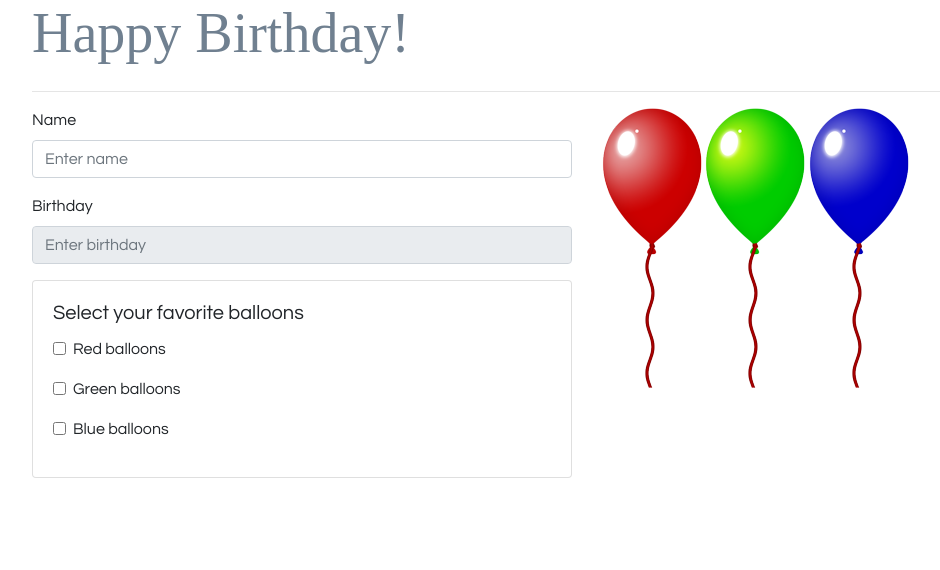
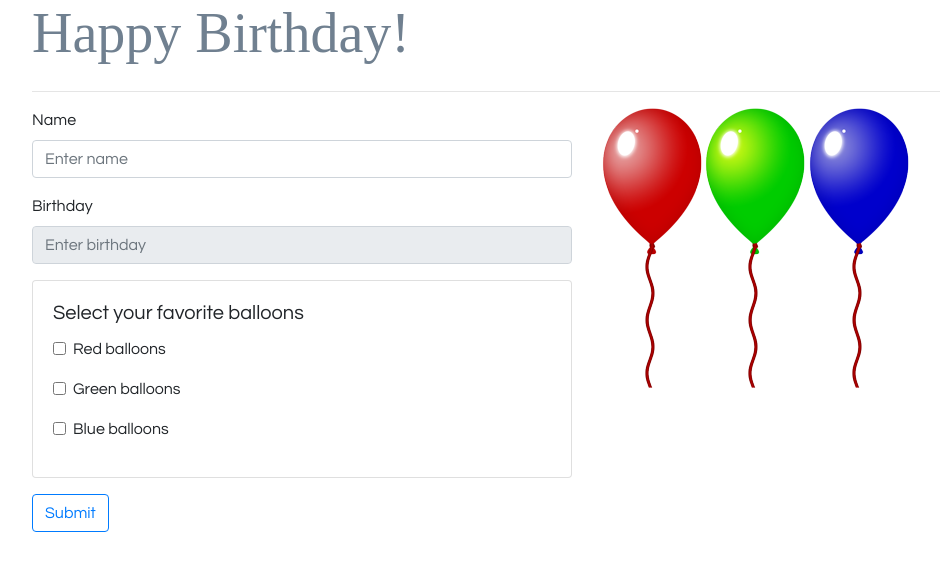
Before and after one commit to chiujienwu/NetWebDev-client, a plain HTML site: page wwwroot/balloons.html in a window 1280 px wide. Shown: the whole page, without its empty margins (53-993 px from the left). Drawn offline with nearby package versions, Linux system fonts and the light colour scheme; a web font is replaced by a local one.

Commit message:
Add button after card element

```diff
--- a/wwwroot/balloons.html
+++ b/wwwroot/balloons.html
@@ -61,6 +61,7 @@
                             </div>
                         </div>
                     </div>
+                    <button type="button" class="btn btn-outline-primary mt-3" id="submit">Submit</button>
                 </div>
                 <div class="col-sm">
                     <img src="media/red.png" class="ball" alt="red balloon" id="redImg" />
```
